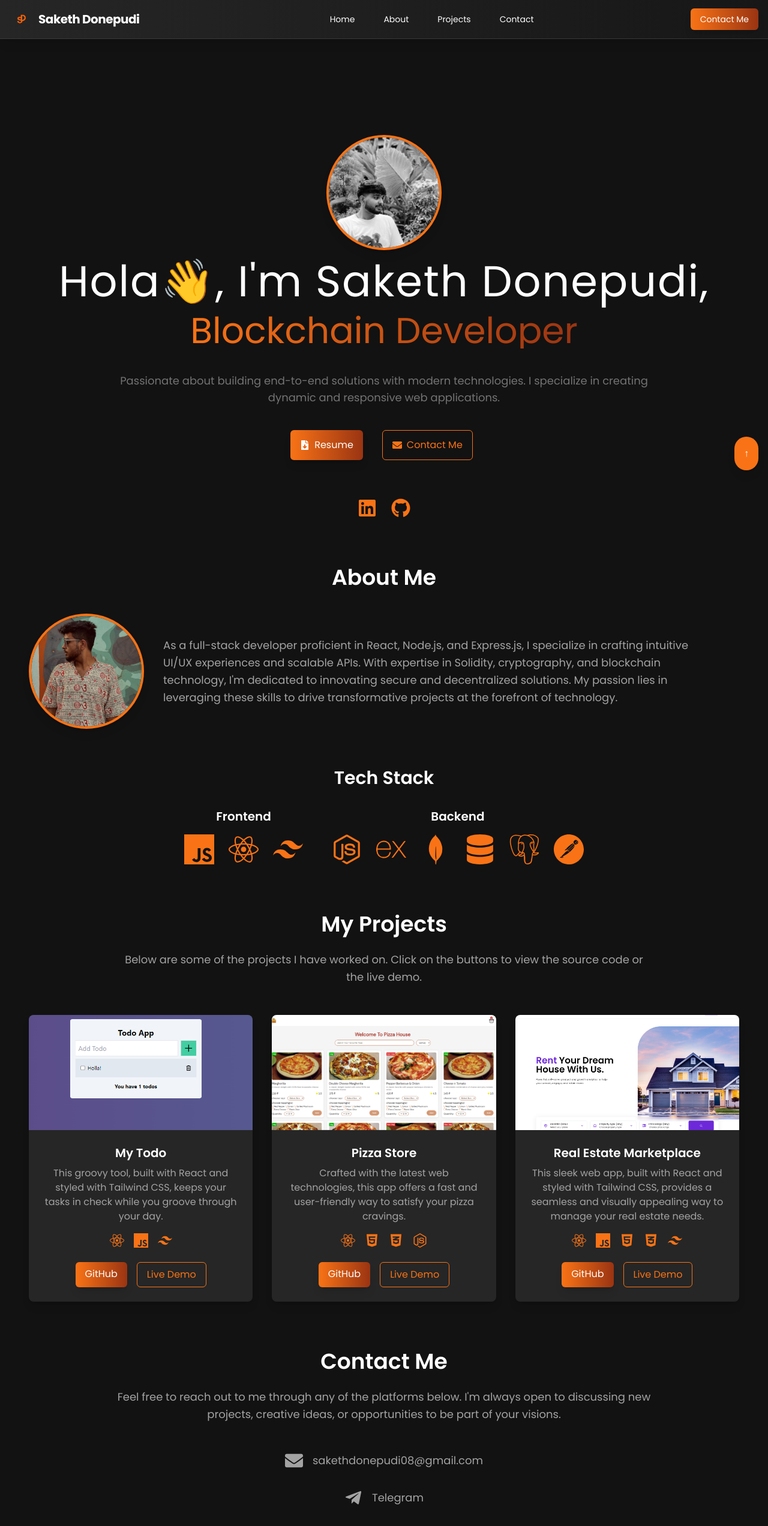
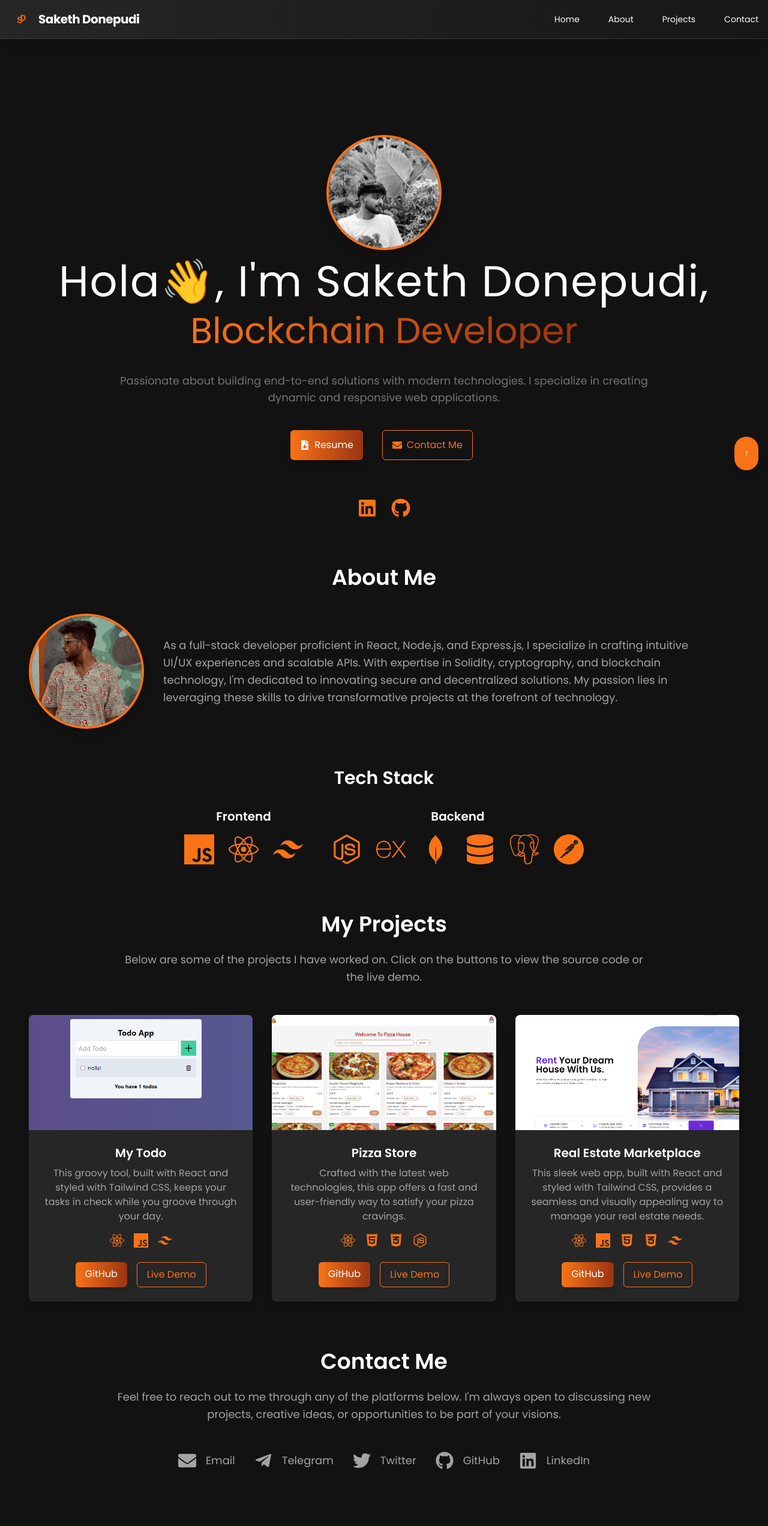
Before and after one commit to sakethdonepudi/SakethPortfolio, a React (Create React App) app: page / in a window 1280 px wide. Shown: the top 2544 px of the page at 60% size. Built offline with nearby package versions, Linux system fonts and the light colour scheme.

Commit message:
final touches

```diff
--- a/src/components/Contact.jsx
+++ b/src/components/Contact.jsx
@@ -9,10 +9,10 @@ const Contact = () => {
       <p className="mt-6 text-lg text-center text-neutral-400 max-w-4xl mx-auto leading-relaxed">
         Feel free to reach out to me through any of the platforms below. I'm always open to discussing new projects, creative ideas, or opportunities to be part of your visions.
       </p>
-      <div className="mt-12 flex flex-col items-center space-y-8">
+      <div className="mt-12 flex flex-row flex-wrap justify-center space-x-8">
         <a href="mailto:sakethdonepudi08@gmail.com" className="flex items-center space-x-4 text-lg text-neutral-400 hover:text-orange-500 transition-colors">
           <FaEnvelope size={30} />
-          <span>sakethdonepudi08@gmail.com</span>
+          <span>Email</span>
         </a>
         <a href="https://t.me/bhoomshanker" target="_blank" rel="noopener noreferrer" className="flex items-center space-x-4 text-lg text-neutral-400 hover:text-orange-500 transition-colors">
           <FaTelegramPlane size={30} />
--- a/src/components/Navbar.jsx
+++ b/src/components/Navbar.jsx
@@ -32,11 +32,11 @@ const Navbar = () => {
               <Link to="contact" smooth={true} duration={500} className='cursor-pointer text-white hover:text-orange-500 transition-colors hover:scale-105'>Contact</Link>
             </li>
           </ul>
-          <div className='hidden lg:flex justify-center space-x-12 items-center'>
+          {/* <div className='hidden lg:flex justify-center space-x-12 items-center'>
             <Link to="contact" smooth={true} duration={500} className='bg-gradient-to-r from-orange-500 to-orange-800 text-white py-2 px-4 rounded-md shadow-lg hover:shadow-xl transition-shadow cursor-pointer hover:scale-105'>
               Contact Me
             </Link>
-          </div>
+          </div> */}
           <div className='flex lg:hidden'>
             <button onClick={toggleNavbar} className='focus:outline-none'>
               {mobileDrawerOpen ? <X size={24} className="text-white" /> : <Menu size={24} className="text-white" />}
@@ -60,9 +60,9 @@ const Navbar = () => {
               </li>
             </ul>
             <div className='mt-8'>
-              <Link to="contact" smooth={true} duration={500} className='bg-gradient-to-r from-orange-500 to-orange-800 text-white py-2 px-4 rounded-md shadow-lg hover:shadow-xl transition-shadow cursor-pointer hover:scale-105' onClick={toggleNavbar}>
+              {/* <Link to="contact" smooth={true} duration={500} className='bg-gradient-to-r from-orange-500 to-orange-800 text-white py-2 px-4 rounded-md shadow-lg hover:shadow-xl transition-shadow cursor-pointer hover:scale-105' onClick={toggleNavbar}>
                 Contact Me
-              </Link>
+              </Link> */}
             </div>
           </div>
         )}
```
